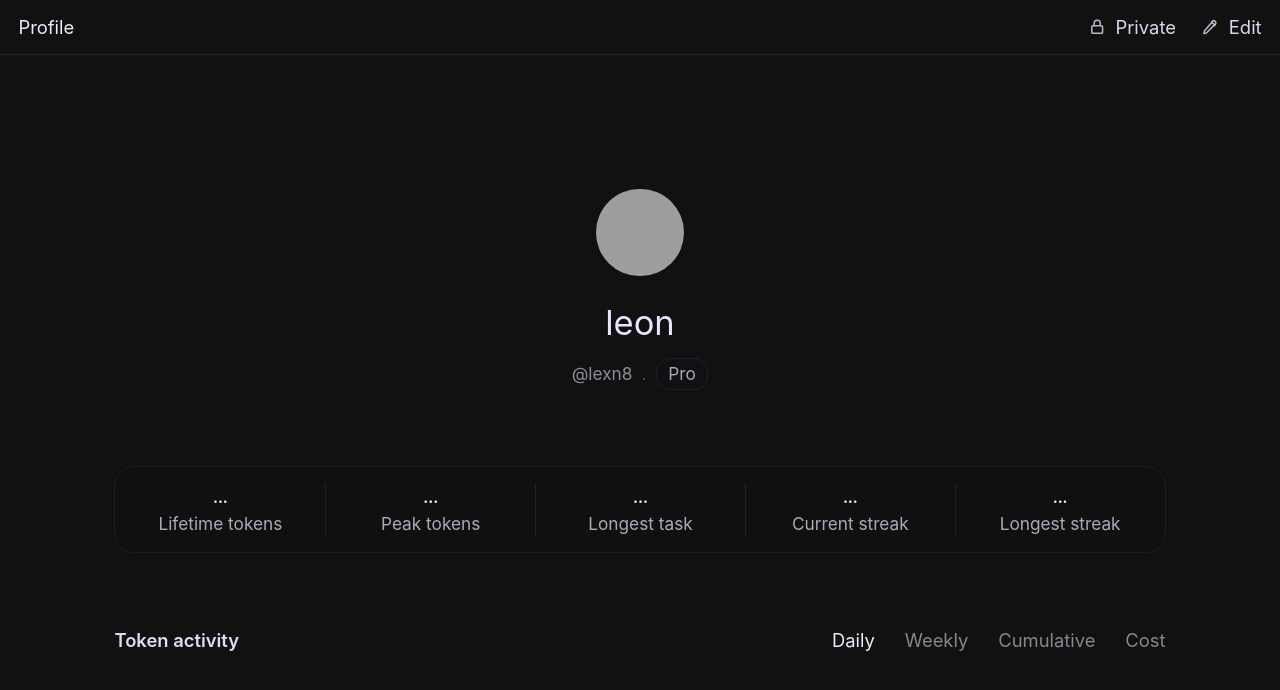
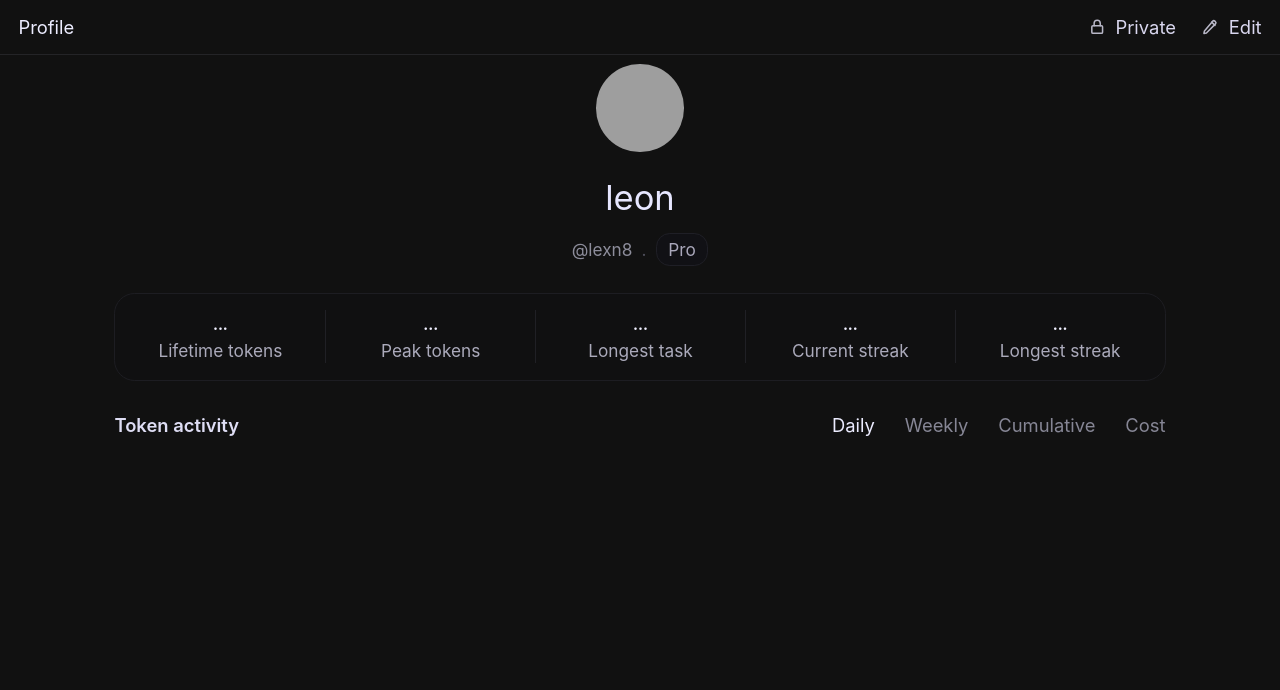
Before and after one commit to Leonxlnx/CodexProfilePro, an Electron app: page profile-remake/index.html in a window 1280 px wide. Drawn offline with Linux system fonts and the light colour scheme; no server answers; grey boxes are pictures that could not be loaded.

Commit message:
fix: compact dashboard vertical layout

```diff
--- a/profile-remake/styles.css
+++ b/profile-remake/styles.css
@@ -88,9 +88,8 @@ button {
 
 .profile-shell {
   width: min(100%, 1080px);
-  min-height: 100vh;
   margin: 0 auto;
-  padding: 164px 40px 96px;
+  padding: 56px 40px 4px;
 }
 
 .identity {
@@ -151,7 +150,7 @@ button {
 .metric-panel {
   width: min(100%, 914px);
   height: 76px;
-  margin: 66px auto 0;
+  margin: 24px auto 0;
   display: grid;
   grid-template-columns: repeat(5, minmax(0, 1fr));
   align-items: center;
@@ -192,7 +191,7 @@ button {
 
 .activity-card {
   width: min(100%, 914px);
-  margin: 61px auto 0;
+  margin: 24px auto 0;
 }
 
 .activity-header {
@@ -245,7 +244,7 @@ button {
   width: 100%;
   max-width: 100%;
   overflow: visible;
-  padding-bottom: 34px;
+  padding-bottom: 24px;
 }
 
 .heatmap {
@@ -305,7 +304,7 @@ button {
 
 .cost-summary {
   width: min(100%, 914px);
-  margin-top: 26px;
+  margin-top: 12px;
   display: grid;
   grid-template-columns: repeat(4, minmax(0, 1fr));
   border: 1px solid var(--border);
@@ -320,12 +319,12 @@ button {
 
 .cost-card {
   min-width: 0;
-  min-height: 70px;
+  min-height: 58px;
   display: grid;
   align-content: center;
   justify-items: center;
   gap: 8px;
-  padding: 13px 16px;
+  padding: 10px 16px;
   border-left: 1px solid #202025;
 }
 
```
